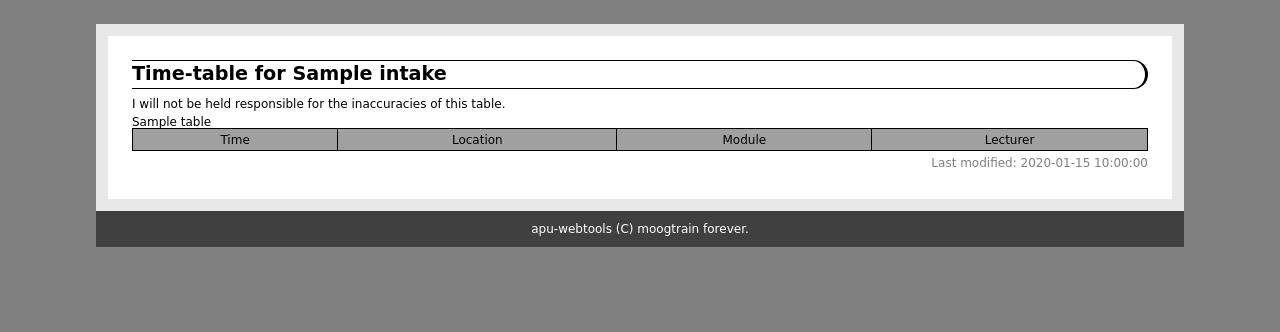
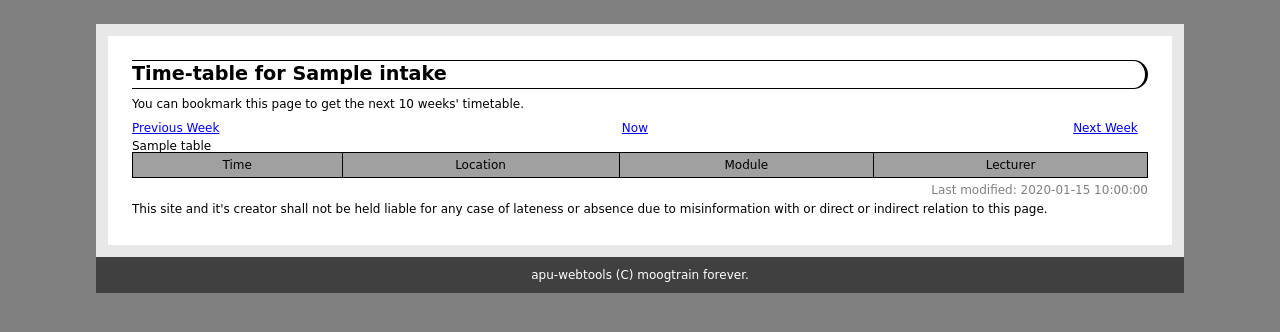
Before and after one commit to keigen-shu/apu-webtools, a Flask app: template apu_webtools/templates/timetable.html in a window 1280 px wide. Shown: the top 332 px of the page. Run offline with Flask 2, Linux system fonts and the light colour scheme; the template is opened without the code that fills it: most values are stand-ins (such as "Sample title", 1, 10 or a date in 2020); lists and menus that the app fills with data are empty.

Commit message:
Added intake listing and week tracking.

```diff
--- a/apu_webtools/static/style.css
+++ b/apu_webtools/static/style.css
@@ -56,7 +56,11 @@ body {
     font-size: 12px;
 }
 
-p {
+em {
+    font-weight: bold;
+}
+
+p, li{
     margin-top: 0.4em;
     margin-bottom: 0.4em;
     line-height: 1.2em;
@@ -110,7 +114,7 @@ th {
 
 th, td {
     border: 1px solid black;
-    padding: 0.4em 1.2em 0.4em 1.2em;
+    padding: 6px 18px 6px 18px;
 }
 
 tr.section {
--- a/apu_webtools/templates/timetable.html
+++ b/apu_webtools/templates/timetable.html
@@ -5,7 +5,30 @@
 {% block content %}
 <div id="timetable">
     <h1>Time-table for {{ intake }}</h1>
-    <p>I will not be held responsible for the inaccuracies of this table.</p>
+    <p>You can bookmark this page to get the
+    {% if week > 0 %}
+    next {% if week > 1 %}{{ week }} weeks'{% else %}week's{% endif %}
+    {% elif week < 0 %}
+    previous {% if week < -1 %}{{ -week }} weeks'{% else %}week's{% endif %}
+    {% else %}
+    current week's
+    {% endif %}
+    timetable.</p>
+
+    <p style="float: left; width: 33%; text-align: left;"><a href={{ url_for('timetable', intake=intake, week=week-1) }}>Previous Week</a></p>
+    <p style="float: left; width: 33%; text-align: center;"><a href={{ url_for('timetable', intake=intake, week=0) }}>Now</a></p>
+    <p style="float: left; width: 33%; text-align: right;"><a href={{ url_for('timetable', intake=intake, week=week+1) }}>Next Week</a></p>
+
+    {% if table == None %}
+    <p><em>
+
+        {% if modified == None %}
+        Timetable not published yet or unavailable.
+        {% else %}
+        There are no classes.
+        {% endif %}
+    </em></p>
+    {% else %}
     <table>
         <tbody>
             <tr>
@@ -17,6 +40,19 @@
             {{ table|safe }}
         </tbody>
     </table>
-    <p class="date">Last modified: {{ modified }}</p>
+    {% endif %}
+    <p class="date">
+    {% if modified == None %}
+    Timetable not available
+    {% else %}
+    Last modified: {{ modified }}
+    {% endif %}
+    </p>
+
+    <p class="disclaimer">
+    This site and it's creator shall not be held liable for any case of lateness
+    or absence due to misinformation with or direct or indirect relation to this
+    page.
+    </p>
 </div>
 {% endblock %}
```
Also changed, not shown: apu_webtools/app.py (+13 -4 lines), apu_webtools/templates/timetable_intakes.html (added, +29 -0 lines), apu_webtools/timetable.py (+59 -12 lines), 1 other file.
